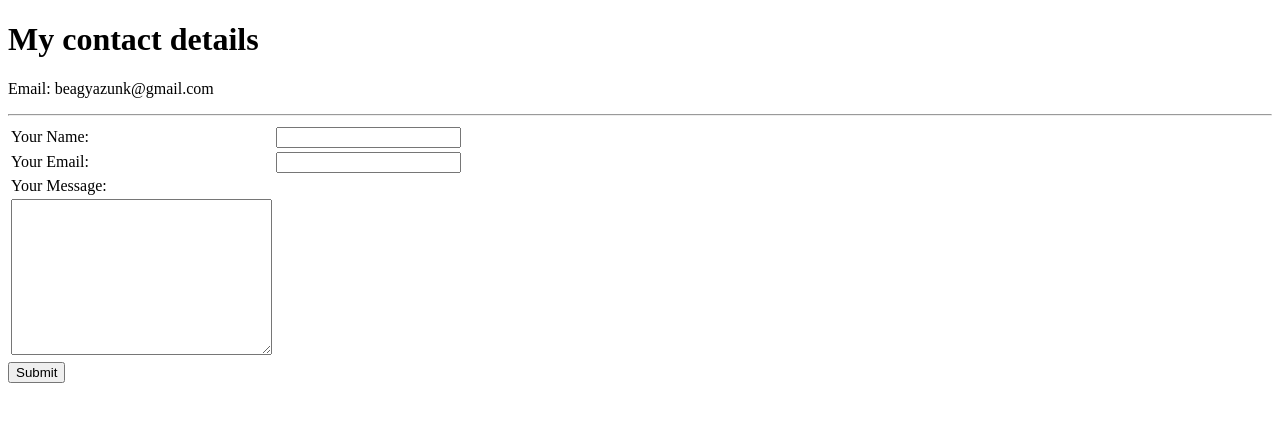
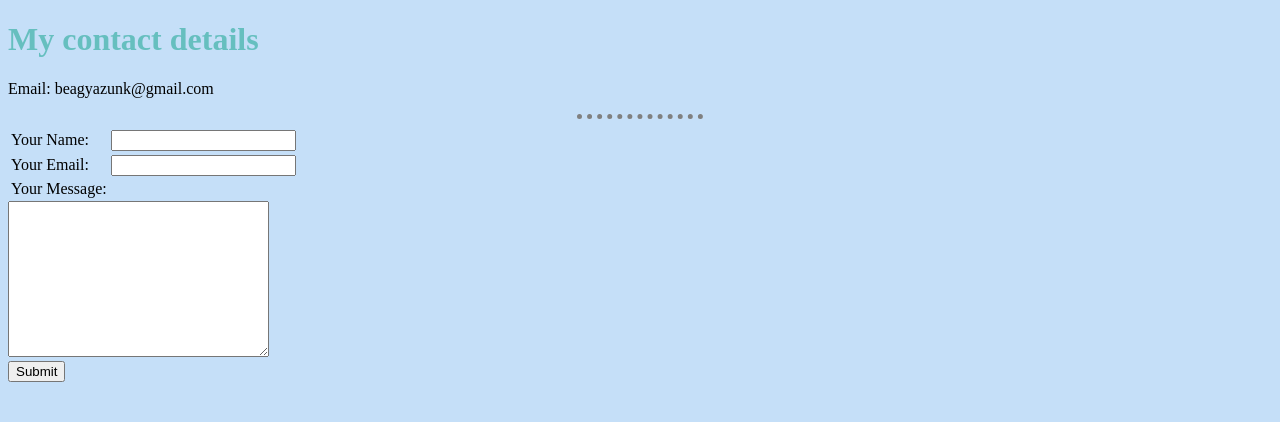
Before and after one commit to KoplanyiDavid/cv, a plain HTML site: page contacts.html in a window 1280 px wide. Drawn offline with Linux system fonts and the light colour scheme.

Commit message:
Added css style

```diff
--- a/contacts.html
+++ b/contacts.html
@@ -1,6 +1,7 @@
 <!DOCTYPE html>
 <html lang="en">
 <head>
+    <link rel="stylesheet" href="css/styles.css">
     <meta charset="UTF-8">
     <meta name="viewport" content="width=device-width, initial-scale=1.0">
     <title>Contact Me</title>
@@ -22,10 +23,8 @@
             <tr>
                 <td><label>Your Message:</label></td>
             </tr>
-            <tr>
-                <td><textarea name="name" id="" cols="30" rows="10"></textarea></td>
-            </tr>
         </table>
+        <textarea name="name" id="" cols="30" rows="10"></textarea><br>
         <input type="submit">
     </form>
 </body>
--- /dev/null
+++ b/css/styles.css
@@ -0,0 +1,18 @@
+body {
+    background-color: #C5DFF8;
+}
+hr {
+    border-style: none;
+    border-top-style: dotted;
+    border-color: gray;
+    border-width: 5px;
+    width: 10%;
+}
+
+h1 {
+    color: #66BFBF;
+}
+
+h3 {
+    color: #66BFBF;
+}
```
Also changed, not shown: hobbies.html (+1 -0 lines), index.html (+1 -0 lines).
